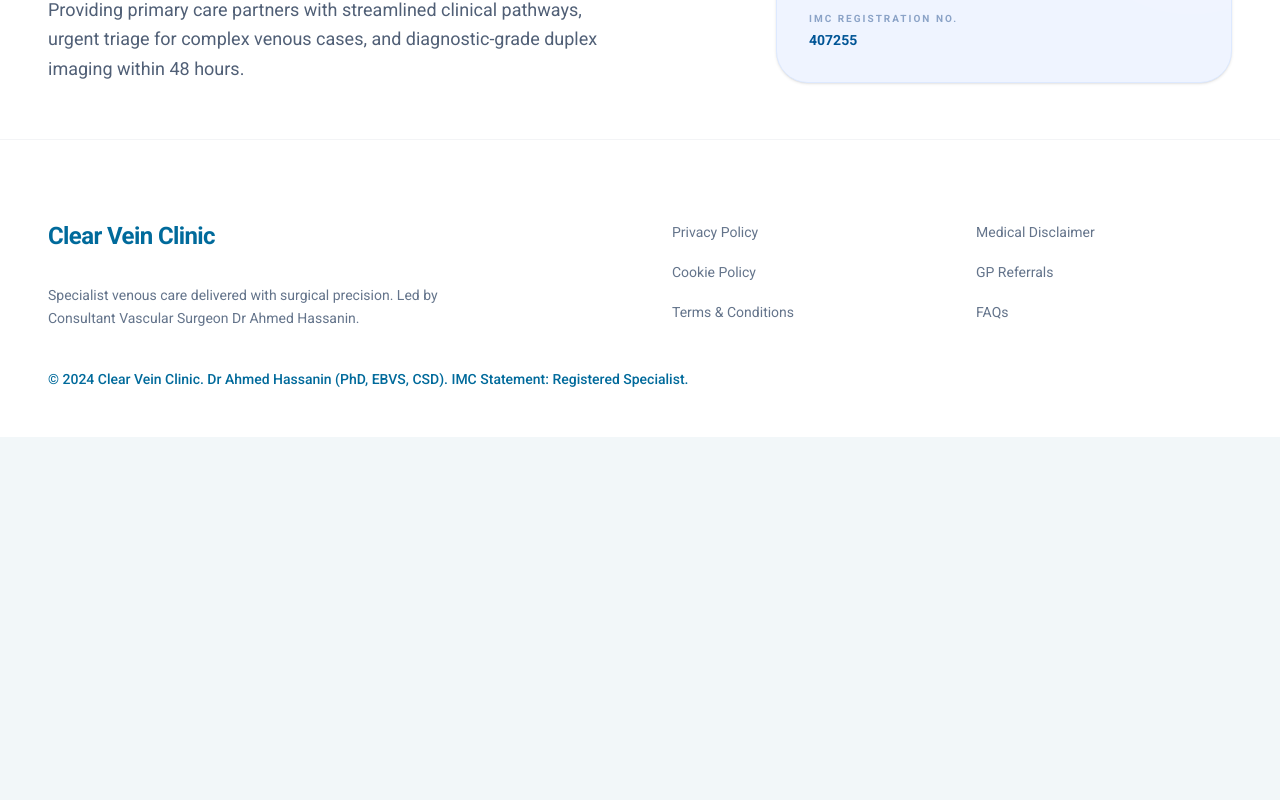
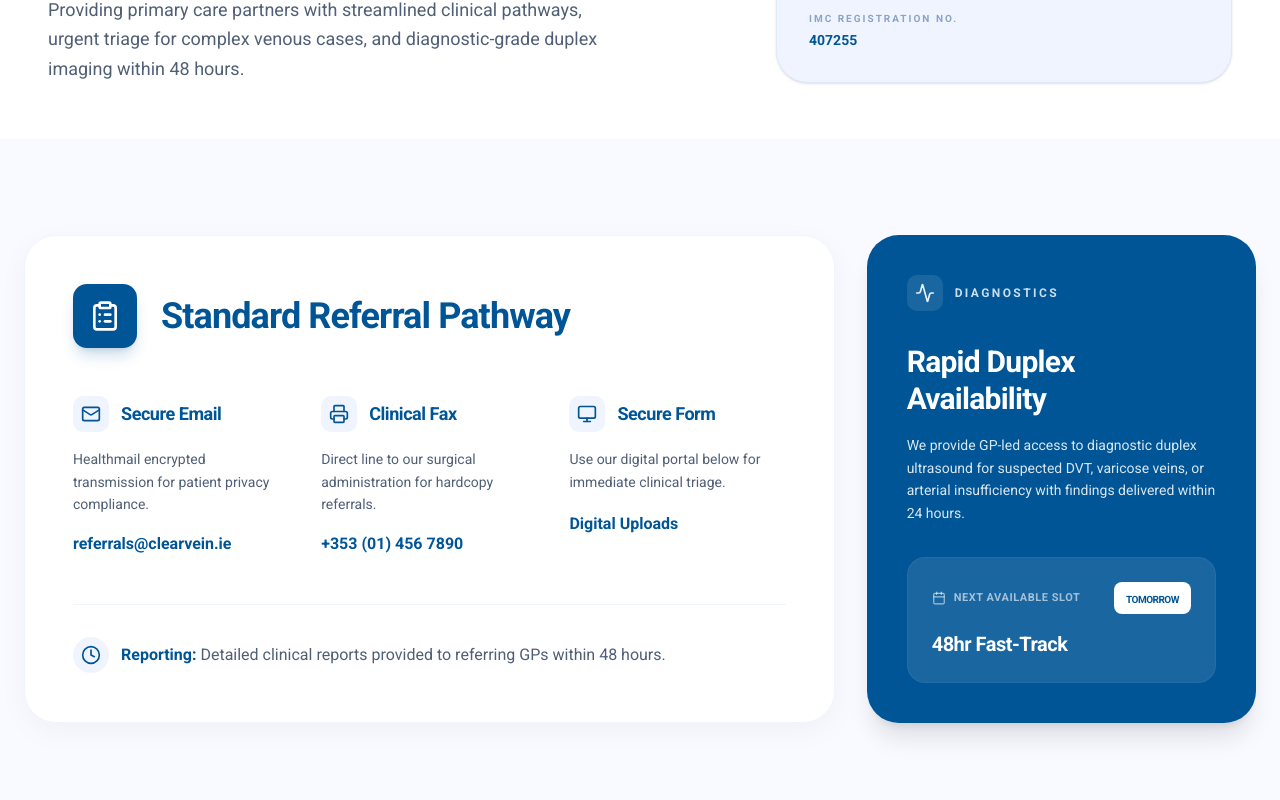
Before and after one commit to Ahme-d711/clear-vein, a Next.js app: page /contact in a window 1280 px wide. Shown: the part 380-1180 px from the top of the page. Before the commit the page ends 817 px from the top, so only its background shows below. Built offline with nearby package versions, Linux system fonts and the light colour scheme.

Commit message:
feat: implement ReferralPortal component with pathway and diagnostics information on contact page

```diff
--- a/app/contact/page.tsx
+++ b/app/contact/page.tsx
@@ -1,8 +1,10 @@
 import GPReferrals from '@/components/contact/GPReferrals'
+import ReferralPortal from '@/components/contact/ReferralPortal'
 export default function ContactPage() {
   return (
     <main>
         <GPReferrals />
+        <ReferralPortal />
     </main>
   )
 }
--- /dev/null
+++ b/components/contact/DiagnosticsCard.tsx
@@ -0,0 +1,53 @@
+"use client"
+
+import { Activity, Calendar } from "lucide-react";
+import { Fade } from "react-awesome-reveal";
+
+export default function DiagnosticsCard() {
+    return (
+        <div className="bg-[#005596] rounded-[2rem] p-8 md:p-10 text-white shadow-xl flex flex-col gap-8 h-full">
+            {/* Header: Icon & Label */}
+            <div className="flex items-center gap-3">
+                <div className="p-2 bg-white/10 rounded-lg">
+                    <Activity className="w-5 h-5 text-white/90" />
+                </div>
+                <span className="text-xs font-bold tracking-[0.2em] uppercase text-white/80">
+                    Diagnostics
+                </span>
+            </div>
+
+            {/* Content */}
+            <div className="space-y-4">
+                <h2 className="text-3xl font-extrabold tracking-tight leading-tight">
+                    Rapid Duplex Availability
+                </h2>
+                <p className="text-white/85 text-sm leading-relaxed font-light">
+                    We provide GP-led access to diagnostic duplex ultrasound for
+                    suspected DVT, varicose veins, or arterial insufficiency with
+                    findings delivered within 24 hours.
+                </p>
+            </div>
+
+            {/* Status Box */}
+            <div className="bg-white/10 backdrop-blur-sm border border-white/5 p-6 rounded-2xl space-y-4">
+                <div className="flex justify-between items-center">
+                    <div className="flex items-center gap-2">
+                        <Calendar className="w-3.5 h-3.5 text-white/60" />
+                        <span className="text-[11px] font-bold text-white/60 uppercase tracking-wider">
+                            Next Available Slot
+                        </span>
+                    </div>
+                    <div className="bg-white px-3 py-1 rounded-md">
+                        <span className="text-[#005596] text-[10px] font-black uppercase tracking-tighter">
+                            Tomorrow
+                        </span>
+                    </div>
+                </div>
+
+                <h3 className="text-xl font-bold tracking-tight">
+                    48hr Fast-Track
+                </h3>
+            </div>
+        </div>
+    );
+}
--- /dev/null
+++ b/components/contact/ReferralPathway.tsx
@@ -0,0 +1,89 @@
+"use client"
+
+import { Mail, Printer, Monitor, Clock, ClipboardList } from "lucide-react";
+import { Fade } from "react-awesome-reveal";
+
+export default function ReferralPathway() {
+    return (
+        <div className="bg-white rounded-[2rem] p-8 md:p-12 border border-[#EFF4FF] shadow-[0_8px_30px_rgb(0,0,0,0.04)] h-full">
+            {/* Header */}
+                    <div className="flex flex-col md:flex-row items-start md:items-center gap-6 mb-12">
+                        <div className="bg-[#005596] p-4 rounded-xl shadow-lg shadow-[#005596]/20">
+                            <ClipboardList className="w-8 h-8 text-white" />
+                        </div>
+                        <h2 className="text-3xl md:text-4xl font-extrabold text-[#005596] tracking-tight">
+                            Standard Referral Pathway
+                        </h2>
+                    </div>
+
+                    {/* Pathways Grid */}
+                    <div className="grid grid-cols-1 md:grid-cols-3 gap-12 md:gap-8 mb-12">
+                        {/* Secure Email */}
+                        <div className="group">
+                            <div className="flex items-center gap-3 text-[#005596] mb-4">
+                                <div className="p-2 bg-[#EFF4FF] rounded-lg group-hover:bg-[#005596] group-hover:text-white transition-colors duration-300">
+                                    <Mail className="w-5 h-5" />
+                                </div>
+                                <h3 className="text-lg font-bold tracking-tight">Secure Email</h3>
+                            </div>
+                            <p className="text-[#505F76] text-sm leading-relaxed mb-4 min-h-[48px]">
+                                Healthmail encrypted transmission for patient privacy compliance.
+                            </p>
+                            <a
+                                href="mailto:referrals@clearvein.ie"
+                                className="text-[#005596] font-bold text-base hover:underline decoration-2 underline-offset-4"
+                            >
+                                referrals@clearvein.ie
+                            </a>
+                        </div>
+
+                        {/* Clinical Fax */}
+                        <div className="group">
+                            <div className="flex items-center gap-3 text-[#005596] mb-4">
+                                <div className="p-2 bg-[#EFF4FF] rounded-lg group-hover:bg-[#005596] group-hover:text-white transition-colors duration-300">
+                                    <Printer className="w-5 h-5" />
+                                </div>
+                                <h3 className="text-lg font-bold tracking-tight">Clinical Fax</h3>
+                            </div>
+                            <p className="text-[#505F76] text-sm leading-relaxed mb-4 min-h-[48px]">
+                                Direct line to our surgical administration for hardcopy referrals.
+                            </p>
+                            <p className="text-[#005596] font-bold text-base">
+                                +353 (01) 456 7890
+                            </p>
+                        </div>
+
+                        {/* Secure Form */}
+                        <div className="group">
+                            <div className="flex items-center gap-3 text-[#005596] mb-4">
+                                <div className="p-2 bg-[#EFF4FF] rounded-lg group-hover:bg-[#005596] group-hover:text-white transition-colors duration-300">
+                                    <Monitor className="w-5 h-5" />
+                                </div>
+                                <h3 className="text-lg font-bold tracking-tight">Secure Form</h3>
+                            </div>
+                            <p className="text-[#505F76] text-sm leading-relaxed mb-4 min-h-[48px]">
+                                Use our digital portal below for immediate clinical triage.
+                            </p>
+                            <a
+                                href="#"
+                                className="text-[#005596] font-bold text-base hover:underline decoration-2 underline-offset-4"
+                            >
+                                Digital Uploads
+                            </a>
+                        </div>
+                    </div>
+
+                    {/* Footer / Reporting */}
+                    <div className="pt-8 border-t border-[#EFF4FF]">
+                        <div className="flex items-center gap-3">
+                            <div className="bg-[#EFF4FF] p-2 rounded-full">
+                                <Clock className="w-5 h-5 text-[#005596]" />
+                            </div>
+                            <p className="text-sm md:text-base text-[#505F76]">
+                                <span className="font-bold text-[#005596]">Reporting:</span> Detailed clinical reports provided to referring GPs within 48 hours.
+                            </p>
+                        </div>
+                    </div>
+        </div>
+    );
+}
--- /dev/null
+++ b/components/contact/ReferralPortal.tsx
@@ -0,0 +1,30 @@
+"use client"
+
+import { Fade } from "react-awesome-reveal";
+import ReferralPathway from "./ReferralPathway";
+import DiagnosticsCard from "./DiagnosticsCard";
+
+export default function ReferralPortal() {
+    return (
+        <section id="referral-portal" className="bg-[#F8FAFF] py-20 lg:py-24">
+            <div className="container mx-auto px-6 max-w-7xl">
+                <Fade direction="up" triggerOnce cascade damping={0.2}>
+                    <div className="space-y-12">
+                        {/* Grid Layout */}
+                        <div className="grid grid-cols-1 lg:grid-cols-12 gap-8 items-stretch">
+                            {/* Main Referral Pathways (takes 8 columns) */}
+                            <div className="lg:col-span-8">
+                                <ReferralPathway />
+                            </div>
+
+                            {/* Diagnostics Card (takes 4 columns) */}
+                            <div className="lg:col-span-4">
+                                <DiagnosticsCard />
+                            </div>
+                        </div>
+                    </div>
+                </Fade>
+            </div>
+        </section>
+    );
+}
```
